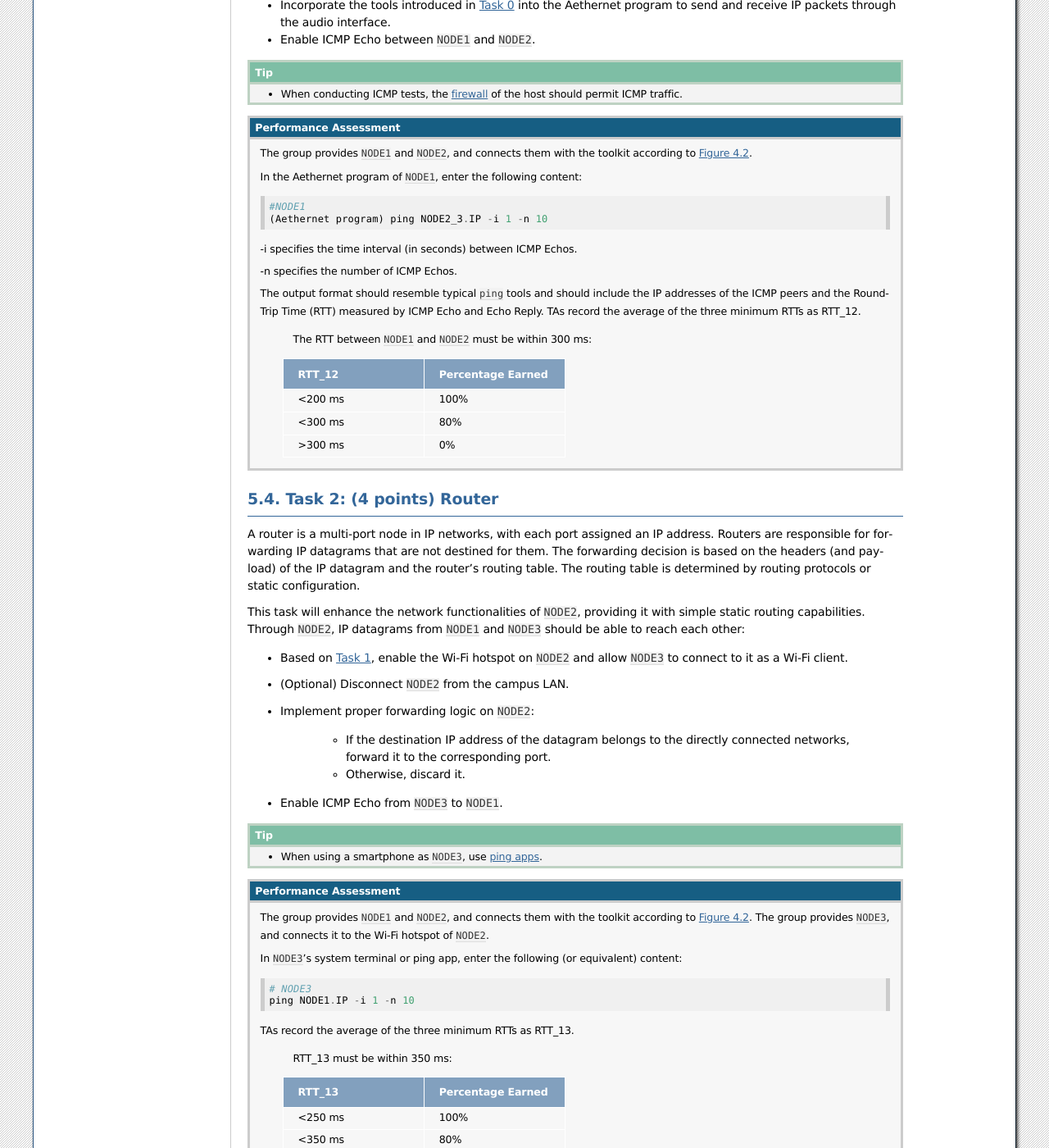
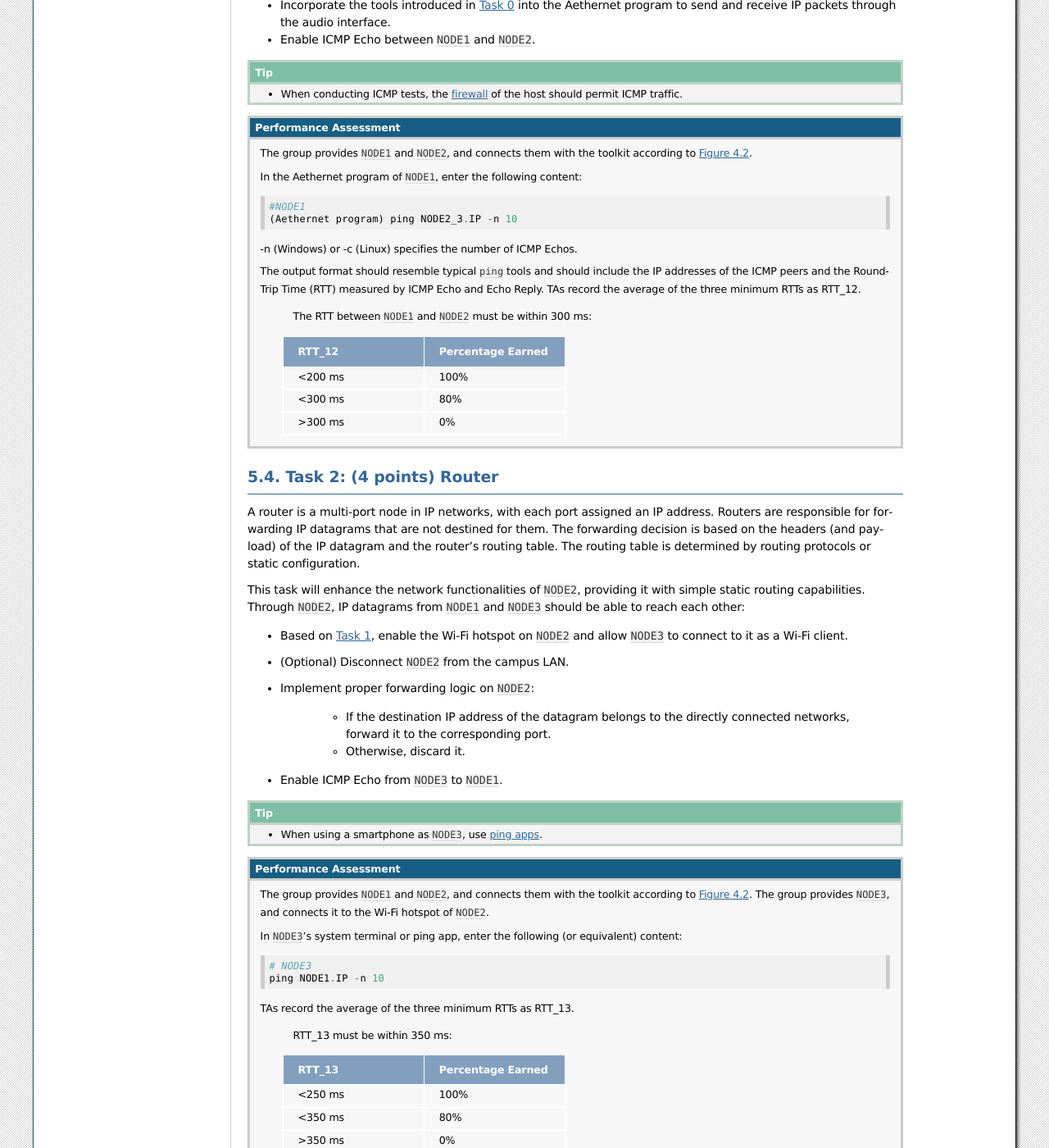
Before and after one commit to sist-cs120/project-doc, a Sphinx documentation site: the page built from source/project3.rst, in a window 1280 px wide and 1400 px high, scrolled down 2879 px. Shown: the whole window at 82% size. Built offline with Sphinx 7.4.7, drawn with Linux system fonts in a browser that asks for light colours; some of the changed text lies outside the part shown.

Commit message:
-i 1 correction

```diff
--- a/source/project3.rst
+++ b/source/project3.rst
@@ -154,11 +154,9 @@ This task will enable IP packets sent by ``NODE1`` to reach ``NODE2``:
     In the Aethernet program of ``NODE1``, enter the following content::
 
         #NODE1
-        (Aethernet program) ping NODE2_3.IP -i 1 -n 10
+        (Aethernet program) ping NODE2_3.IP -n 10
 
-    -i specifies the time interval (in seconds) between ICMP Echos.
-
-    -n specifies the number of ICMP Echos.
+    -n (Windows) or -c (Linux) specifies the number of ICMP Echos.
 
     The output format should resemble typical ``ping`` tools and should include the IP addresses of the ICMP peers and the Round-Trip Time (RTT) measured by ICMP Echo and Echo Reply. TAs record the average of the three minimum RTTs as RTT_12.
 
@@ -214,7 +212,7 @@ This task will enhance the network functionalities of ``NODE2``, providing it wi
     In ``NODE3``'s system terminal or ping app, enter the following (or equivalent) content::
 
         # NODE3
-        ping NODE1.IP -i 1 -n 10
+        ping NODE1.IP -n 10
 
     TAs record the average of the three minimum RTTs as RTT_13.
 
@@ -271,12 +269,12 @@ This task will implement an ICMP-compatible NAT on ``NODE2`` to allow ICMP Echos
     In ``NODE3``'s system terminal or ``ping`` app, enter the following (or equivalent) content::
 
         # NODE3
-        ping 1.1.1.1 -i 1 -n 1000
+        ping 1.1.1.1 -n 1000
 
     then, in the Aethernet program of ``NODE1``, enter the following content::
 
         # NODE1
-        (Aethernet program) ping 1.1.1.1 -i 1 -n 10
+        (Aethernet program) ping 1.1.1.1 -n 10
 
     TAs record the average of the three minimum RTTs as RTT_3S and RTT_1S, correspondingly.
 
@@ -344,14 +342,14 @@ The traversal problem is to allow a local IP address to be addressed from extern
     In ``NODE4``'s system terminal, enter the following content to address ``NODE3``::
 
         # NODE4
-        ping NODE2_2.IP -i 1 -n 1000 [group-specified options]
+        ping NODE2_2.IP -n 1000 [group-specified options]
 
     TAs record the average of the three minimum RTTs as RTT_43.
 
     In another ``NODE4``'s system terminal, enter the following content to address ``NODE1``::
 
         # NODE4
-        ping NODE2_2.IP -i 1 -n 10 [group-specified options]
+        ping NODE2_2.IP -n 10 [group-specified options]
 
     TAs record the average of the three minimum RTTs as RTT_41.
 
@@ -408,7 +406,7 @@ The MTU (Maximum Transmission Unit) size of Aethernet is likely to be inconsiste
     In ``NODE4``'s system terminal, enter the following content to address ``NODE1``::
 
         # NODE4
-        ping NODE2_2.IP -i 1 -n 10 -l 200 [group-specified options]
+        ping NODE2_2.IP -n 10 -l 200 [group-specified options]
 
     -l specifies the size of the ICMP Echo payload (in bytes). 200 is an estimated value. The group can explicitly inform TAs about their Aethernet MTU size. TAs should choose a payload size that is at least 3 times the informed MTU size. This size should also be smaller than the Ethernet MTU of 1500 bytes. This is because if the ICMP Echo from ``NODE4`` is already fragmented before reaching ``NODE2``, it will complicate the NAT implementation.
 
@@ -480,7 +478,7 @@ Use Aethernet interface to complete :ref:`Task 1 <sec-project3-task1-icmp-echo>`
     In the system terminal of ``NODE1``, enter the following content::
 
         # NODE1
-        ping NODE2_3.IP -i 1 -n 10
+        ping NODE2_3.IP -n 10
 
 .. _sec-project3-task8-router-#:
 
@@ -507,7 +505,7 @@ Use Aethernet interface to complete :ref:`Task 3 <sec-project3-task3-nat>`.
     In the system terminal of ``NODE1``, enter the following content::
 
         # NODE1
-        ping 1.1.1.1 -i 1 -n 10
+        ping 1.1.1.1 -n 10
 
 .. _sec-project3-task10-arp:
 
@@ -526,7 +524,7 @@ ARP (Address Resolution Protocol, `RFC 826`_) allow auto-binding of IP addresses
     In the system terminal of ``NODE1``, enter the following content::
 
         # NODE1
-        ping ANY_IP_OF_THEIR_SUBNET -i 1 -n 10
+        ping ANY_IP_OF_THEIR_SUBNET -n 10
 
     Use Wireshark to monitor ARP frames flowing in ``NODE1``'s Aethernet Interface.
 
@@ -551,7 +549,7 @@ Every group has independently crafted a network known as Aethernet. While these
     In the system terminal of ``NODE1*``, enter the following content without using ``[group-specified options]``::
 
         # NODE1x
-        ping NODE1y.IP -i 1 -n 1000
+        ping NODE1y.IP -n 1000
 
     where x and y are the IDs of the participating groups.
 
--- a/source/project4.rst
+++ b/source/project4.rst
@@ -54,7 +54,7 @@ DNS (Domain Name System, `RFC 882`_) associates user-friendly string names with
     In the Aethernet program or the system terminal of ``NODE1``, enter the following content::
 
         # NODE1
-        ping some-name-dot-com -i 1 -n 10
+        ping some-name-dot-com -n 10
 
     TAs provide the domain name ``some-name-dot-com``. TAs check the reachability but do not count the RTT.
 
```
Also changed, not shown: other parts of source/project3.rst (+3 -3 lines).
